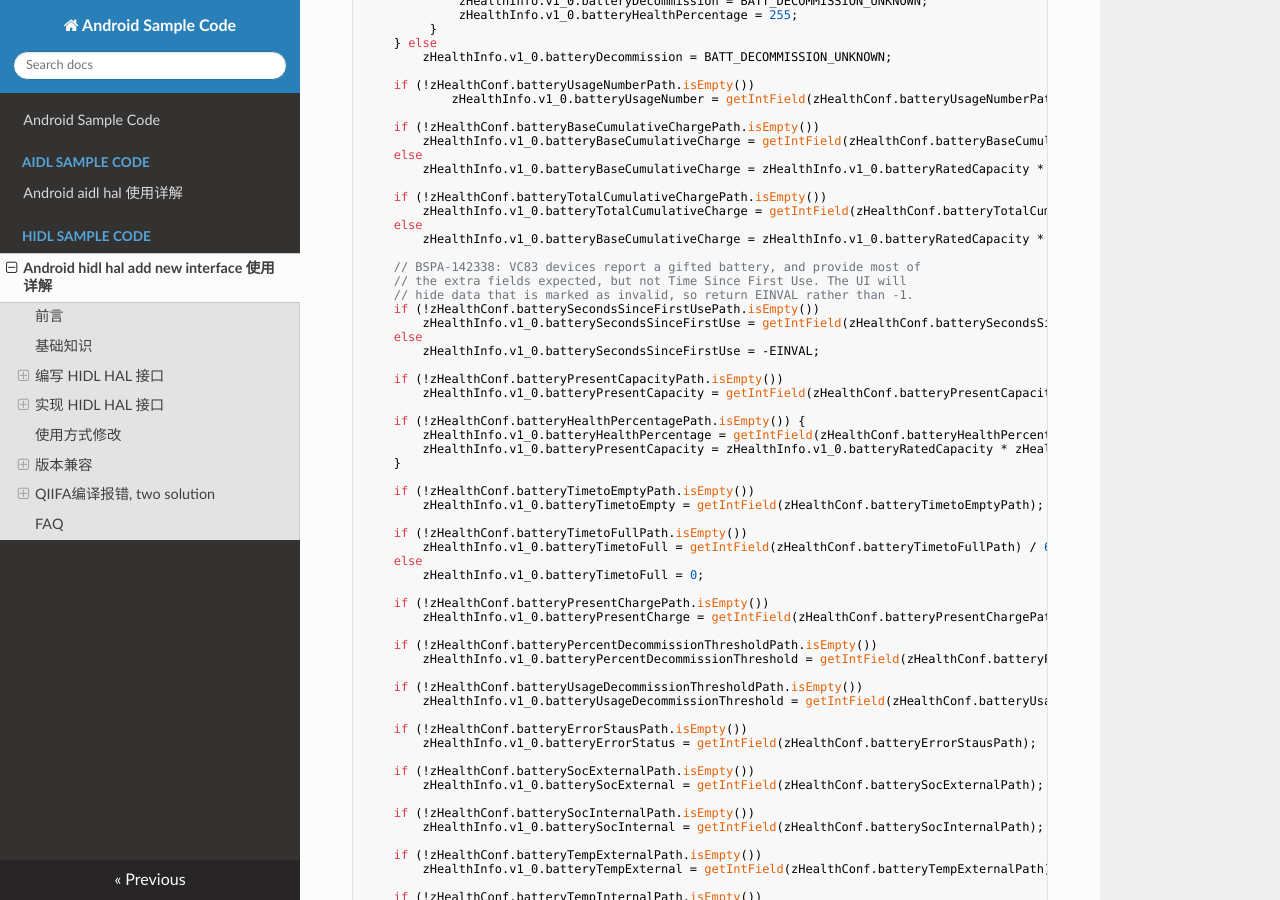
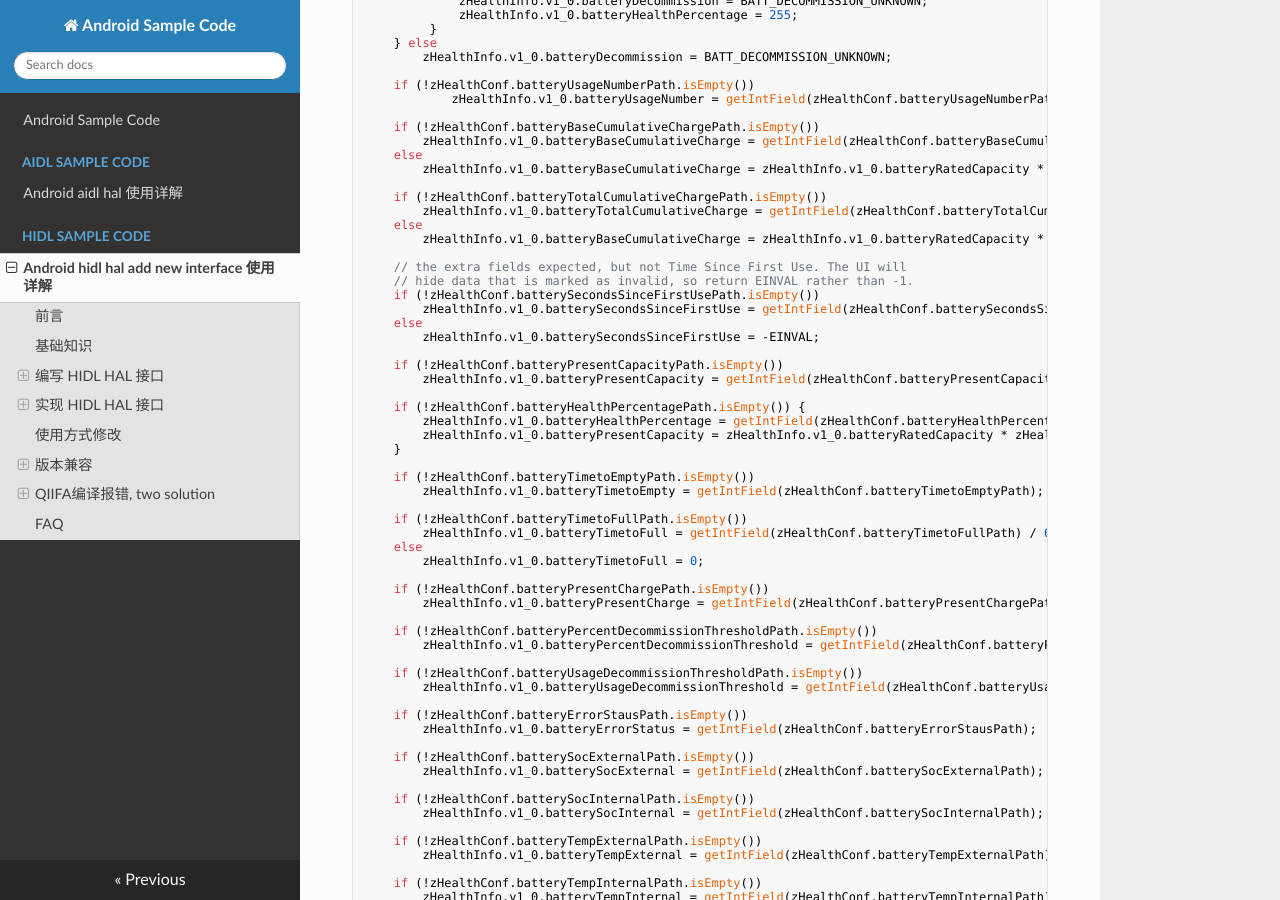
Before and after one commit to ngyzqf/android-sample-code, an MkDocs documentation site: the page built from docs/hidl-sample-code/hidl-hal-add-new-interface.md, in a window 1280 px wide and 900 px high, scrolled down 8775 px. Built offline with MkDocs 1.6.1, drawn with Linux system fonts in a browser that asks for light colours; nearby versions of some CDN libraries.

```diff
--- a/docs/hidl-sample-code/hidl-hal-add-new-interface.md
+++ b/docs/hidl-sample-code/hidl-hal-add-new-interface.md
@@ -592,7 +592,6 @@
     else
         zHealthInfo.v1_0.batteryBaseCumulativeCharge = zHealthInfo.v1_0.batteryRatedCapacity * zHealthInfo.v1_0.batteryUsageNumber;
 
-    // BSPA-142338: VC83 devices report a gifted battery, and provide most of
     // the extra fields expected, but not Time Since First Use. The UI will
     // hide data that is marked as invalid, so return EINVAL rather than -1.
     if (!zHealthConf.batterySecondsSinceFirstUsePath.isEmpty())
```
